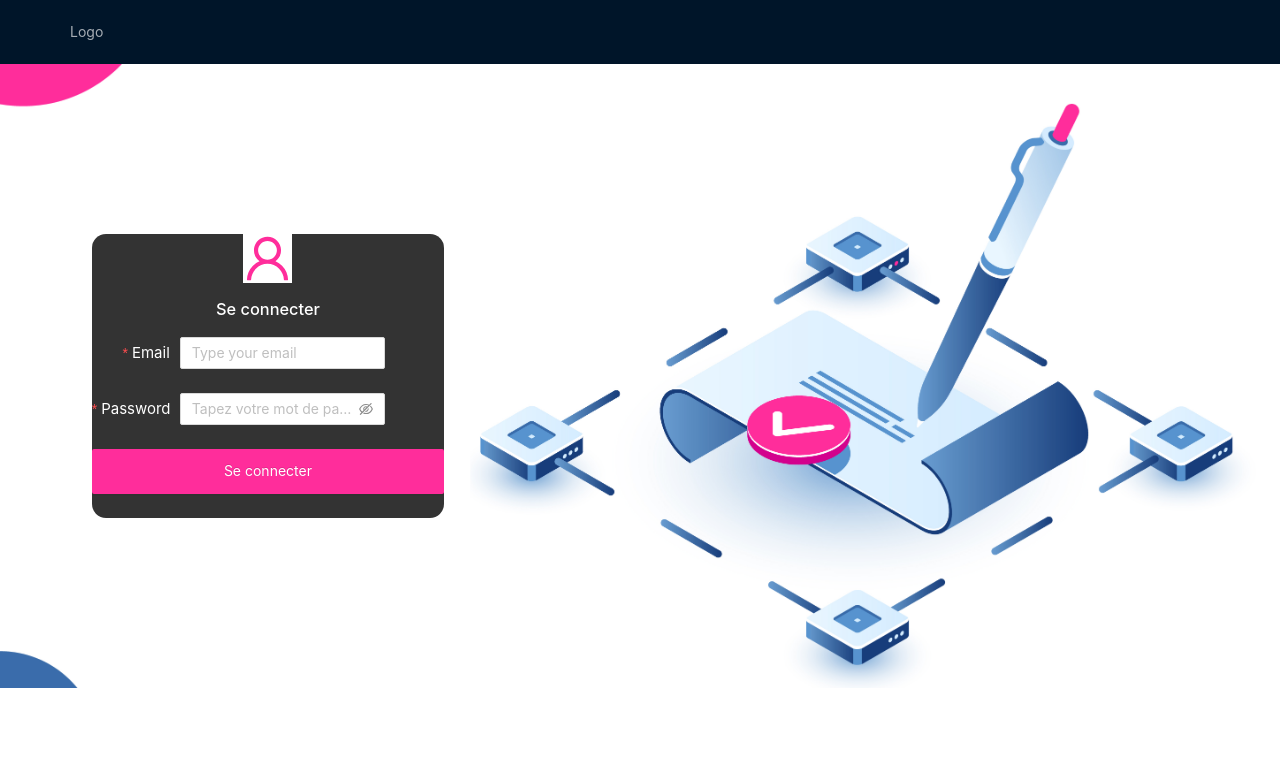
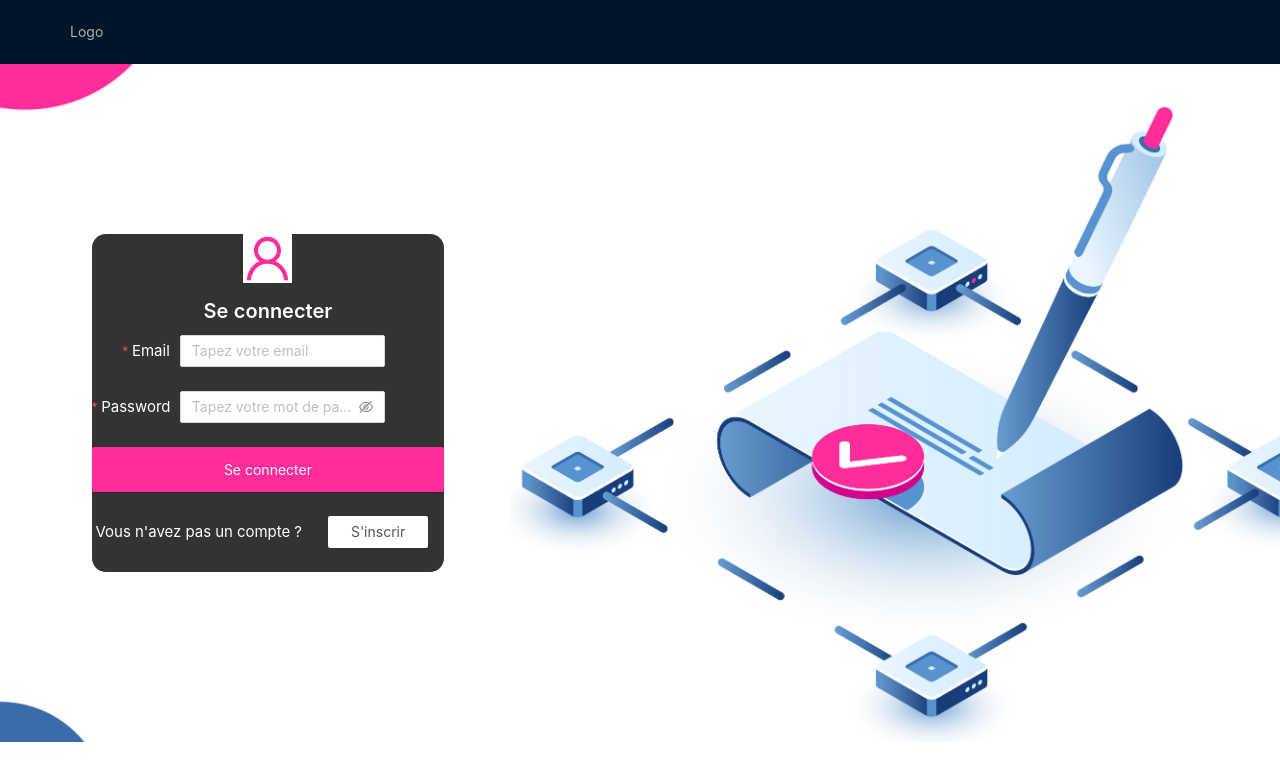
Before and after one commit to eyaberriche/PFA, a React (Create React App) app in the folder pfa-front/: page /login in a window 1280 px wide. Shown: the top 780 px of the page. Built offline with nearby package versions, Linux system fonts and the light colour scheme.

Commit message:
login test

```diff
--- a/pfa-front/src/App.js
+++ b/pfa-front/src/App.js
@@ -3,7 +3,6 @@ import "./App.css";
 import AdminInterface from "./pages/admin/AdminInterface";
 import UserInterface from "./pages/user/UserInterface";
 import VisitorInterface from "./pages/visitor/VisitorInterface";
-
 
 import Login from "./pages/visitor/Login";
 import Register from "./pages/visitor/register";
@@ -16,16 +15,19 @@ function App() {
   return (
     <div>
       <Routes>
-        <Route path='/' element={<VisitorInterface />}></Route>
+        <Route exact path='/' element={<VisitorInterface />}></Route>
         <Route path='/login' element={<Login />}></Route>
         <Route path='/register' element={<Register />}></Route>
         <Route path='/admin' element={<AdminInterface />}></Route>
         <Route path='/user' element={<UserInterface />}></Route>
         <Route path='/dashboard' element={<Dashboard />}></Route>
-        <Route exact path='/services'  element={  <Services />}></Route>
-       <Route exact path='/demandes'  element={  <Demandes />}></Route>
-       <Route exact path='/categorie'  element={  <Categorie />}></Route>
-
+        <Route exact path='/services' element={<Services />}></Route>
+        <Route exact path='/demandes' element={<Demandes />}></Route>
+        <Route
+          exact
+          path='/categories/view/:categorieId'
+          element={<Categorie />}
+        ></Route>
       </Routes>
     </div>
   );
--- /dev/null
+++ b/pfa-front/src/components/Categories.js
@@ -0,0 +1,29 @@
+import { Layout, Menu } from "antd";
+import Sider from "antd/lib/layout/Sider";
+import React from "react";
+import { NavLink } from "react-router-dom";
+
+function Categories(props) {
+  return (
+    <div>
+      <Sider>
+        <Menu theme='dark' mode='inline'>
+          <NavLink to='/services' replace={true}>
+            <Menu.Item key='1'>Categorie 1</Menu.Item>
+          </NavLink>
+          <NavLink to='/demandes' replace={true}>
+            <Menu.Item key='2'>catgeorie 2</Menu.Item>
+          </NavLink>
+          <NavLink to='/demandes' replace={true}>
+            <Menu.Item key='3'>catgeorie 3</Menu.Item>
+          </NavLink>
+          <NavLink to='/demandes' replace={true}>
+            <Menu.Item key='4'>catgeorie 4</Menu.Item>
+          </NavLink>
+        </Menu>
+      </Sider>
+    </div>
+  );
+}
+
+export default Categories;
--- a/pfa-front/src/components/Subnav.js
+++ b/pfa-front/src/components/Subnav.js
@@ -1,39 +1,22 @@
-import React  from "react";
-import { Layout, Menu } from 'antd';
-import { UserOutlined} from '@ant-design/icons';
-import {NavLink,} from 'react-router-dom';
+import React from "react";
+import { Layout, Menu } from "antd";
+import { UserOutlined } from "@ant-design/icons";
+import { NavLink } from "react-router-dom";
 
-export function Subnav(){
+export function Subnav() {
+  const { SubMenu } = Menu;
+  const { Sider } = Layout;
 
-        const  {SubMenu}  = Menu;
-        const {  Sider } = Layout;
-
-        return(
-
-
-                <Sider width={300}  className="site-layout-background">
-                    <Menu
-                        theme="dark"
-                        mode="inline"
-
-
-                    >
-
-                            <NavLink to='/services' replace={true}  >
-                                <Menu.Item key="1">Services</Menu.Item>
+  return (
+    <Sider className='site-layout-background'>
+      <Menu theme='dark' mode='inline'>
+        <NavLink to='/services' replace={true}>
+          <Menu.Item key='1'>Services</Menu.Item>
         </NavLink>
         <NavLink to='/demandes' replace={true}>
-                                <Menu.Item key="2">Demandes</Menu.Item>
-
+          <Menu.Item key='2'>Demandes</Menu.Item>
         </NavLink>
-
-
-
-
       </Menu>
     </Sider>
-
-
-
   );
 }
--- a/pfa-front/src/index.js
+++ b/pfa-front/src/index.js
@@ -4,10 +4,8 @@ import { BrowserRouter } from "react-router-dom";
 import App from "./App";
 
 ReactDOM.render(
-  <React.StrictMode>
-    <BrowserRouter>
-      <App />
-    </BrowserRouter>
-  </React.StrictMode>,
+  <BrowserRouter>
+    <App />
+  </BrowserRouter>,
   document.getElementById("root")
 );
--- a/pfa-front/src/pages/admin/AdminInterface.js
+++ b/pfa-front/src/pages/admin/AdminInterface.js
@@ -2,7 +2,7 @@ import { Layout } from "antd";
 import React from "react";
 
 import MenuBar from "../../components/MenuBar";
-import Categories from "../visitor/Categories";
+import Categories from "../../components/Categories";
 function AdminInterface(props) {
   const { Header } = Layout;
 
--- a/pfa-front/src/pages/visitor/Categories.js
+++ /dev/null
@@ -1,14 +0,0 @@
-import { Layout } from "antd";
-import Sider from "antd/lib/layout/Sider";
-import React from "react";
-
-function Categories(props) {
-  return (
-    <div>
-      {" "}
-      <Sider style={{ backgroundColor: "white" }}>categories</Sider>
-    </div>
-  );
-}
-
-export default Categories;
--- a/pfa-front/src/pages/visitor/Login.js
+++ b/pfa-front/src/pages/visitor/Login.js
@@ -1,36 +1,34 @@
 import React, { useState } from "react";
-import { Form, Button, Input, Row, Col, Layout } from "antd";
+import { Form, Button, Input, Row, Col, Layout, Typography } from "antd";
 import { UserOutlined } from "@ant-design/icons";
 import "../../components/styles/form.css";
 
 import MenuBar from "../../components/MenuBar";
-
-// couleur rose #ff2d9b
-//import login from "../../services/visitorServices/auth";
+import { Link } from "react-router-dom";
+import login from "../../services/visitorServices/auth";
 function Login(props) {
   const { Content, Header } = Layout;
-  /* const onFinish = (values) => {
-    console.log("Success:", values);
-  };
 
-  const onFinishFailed = (errorInfo) => {
-    console.log("Failed:", errorInfo);
-  };
   const [state, setState] = useState({
     email: "",
     password: "",
     successMessage: null,
   });
-  const handleSubmitClick = (e) => {
-    e.preventDefault();
+
+  const handleChange = (e) => {
+    setState({ ...state, [e.target.name]: e.target.value });
+    console.log(JSON.stringify(state));
+  };
+  const handleSubmit = () => {
+    //e.preventDefault();
     const data = {
       email: state.email,
       password: state.password,
     };
     alert(JSON.stringify(data));
-    /* login(data).then(
+    login(data).then(
       () => {
-        props.history.push("/admin");
+        props.history.push("/");
         //window.location.reload();
       },
       (error) => {
@@ -40,19 +38,10 @@ function Login(props) {
             error.response.data.message) ||
           error.message ||
           error.toString();
-
         console.log(resMessage);
       }
     );
   };
-  const handleChange = (e) => {
-    const { name, value } = e.target;
-    setState((prevState) => ({
-      ...prevState,
-      [name]: value,
-    }));
-    //alert(JSON.stringify(state));
-  };*/
   return (
     <Layout className='layout'>
       <div>
@@ -93,23 +82,19 @@ function Login(props) {
                   />
                 </p>
 
-                <p
+                <Typography
                   style={{
                     minHeight: "20px",
                   }}
                 >
-                  <h3 style={{ color: "white" }}> Se connecter </h3>
-                </p>
+                  <h4 style={{ color: "white" }}> Se connecter </h4>
+                </Typography>
                 <Form
                   autoComplete='off'
                   labelCol={{ span: 6 }}
                   wrapperCol={{ span: 14 }}
-                  onFinish={(values) => {
-                    console.log({ values });
-                  }}
-                  onFinishFailed={(error) => {
-                    console.log({ error });
-                  }}
+                  onFinish={handleSubmit}
+                  onFinishFailed={handleSubmit}
                 >
                   <Form.Item
                     name='email'
@@ -122,11 +107,15 @@ function Login(props) {
                         required: true,
                         message: "Entrez votre email SVP !",
                       },
-                      { type: "email", message: "Entrez un valid Email !" },
+                      { type: "email", message: "Entrez un valid Email svp !" },
                     ]}
                     hasFeedback
                   >
-                    <Input placeholder='Type your email' />
+                    <Input
+                      name='email'
+                      onChange={handleChange}
+                      placeholder='Tapez votre email'
+                    />
                   </Form.Item>
 
                   <Form.Item
@@ -135,11 +124,16 @@ function Login(props) {
                     rules={[
                       {
                         required: true,
+                        message: "Entrez votre mot de passe svp!",
                       },
                     ]}
                     hasFeedback
                   >
-                    <Input.Password placeholder='Tapez votre mot de passe SVP !' />
+                    <Input.Password
+                      name='password'
+                      onChange={handleChange}
+                      placeholder='Tapez votre mot de passe '
+                    />
                   </Form.Item>
 
                   <Form.Item wrapperCol={{ span: 24 }}>
@@ -150,6 +144,16 @@ function Login(props) {
                       htmlType='submit'
                     >
                       Se connecter
+                    </Button>
+                  </Form.Item>
+
+                  <Form.Item
+                    wrapperCol={{ span: 24 }}
+                    labelCol={{ span: 15 }}
+                    label="Vous n'avez pas un compte ?"
+                  >
+                    <Button className='link'>
+                      <Link to='/register'>S'inscrir</Link>
                     </Button>
                   </Form.Item>
                 </Form>
--- a/pfa-front/src/pages/visitor/VisitorInterface.js
+++ b/pfa-front/src/pages/visitor/VisitorInterface.js
@@ -1,10 +1,10 @@
 import React from "react";
 import { Layout } from "antd";
 import MenuBar from "../../components/MenuBar";
-import Categories from "./Categories";
+import Categories from "../../components/Categories";
 
 function VisitorInterface(props) {
-  const { Content, Header, Sider } = Layout;
+  const { Content, Header } = Layout;
   return (
     <div>
       <Layout className='layout'>
```
Also changed, not shown: pfa-front/src/components/FreelancersList.js (added), 1 other file (tests, documents, lock files or other folders). Lines whose indentation alone changed are shown as unchanged.
